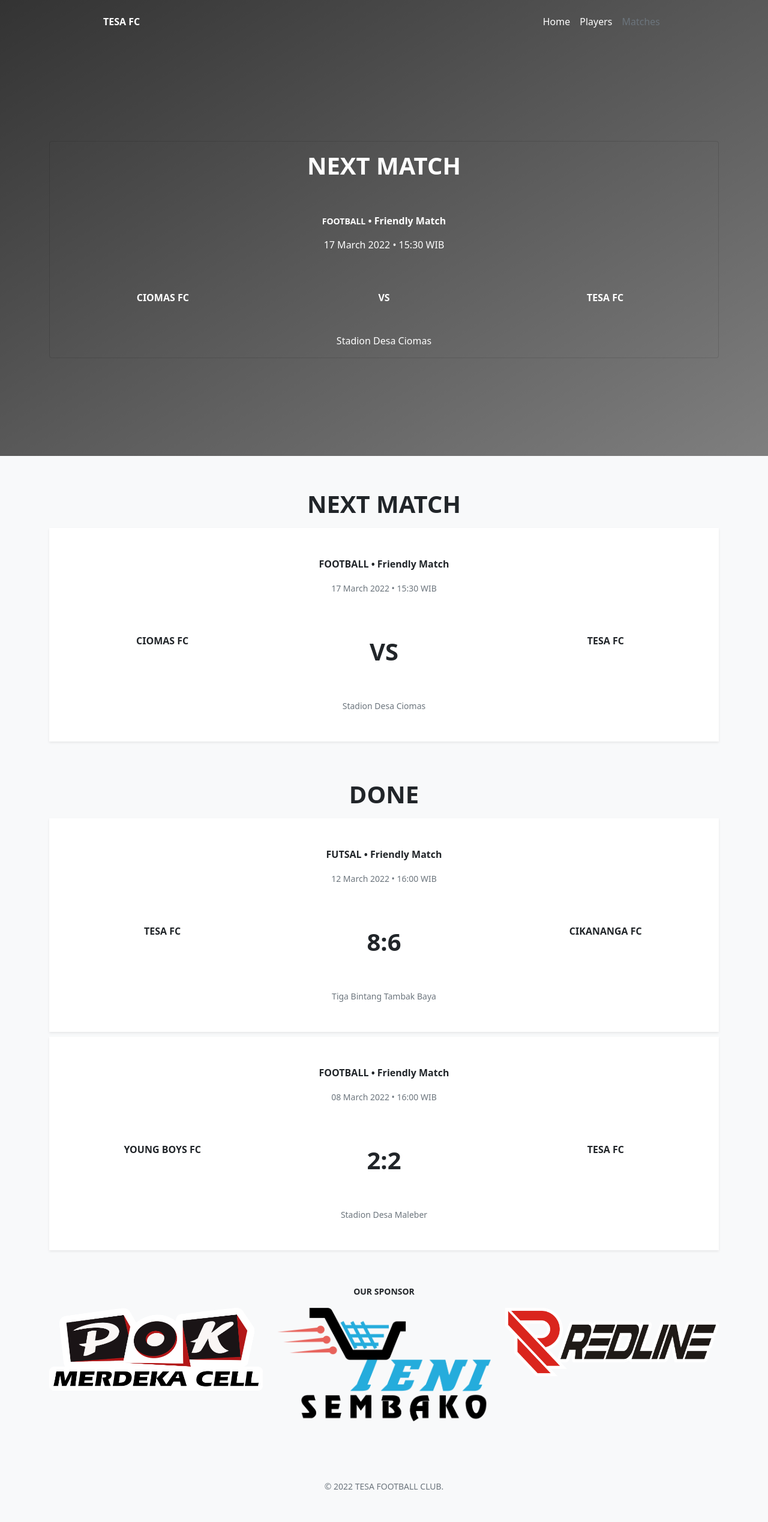
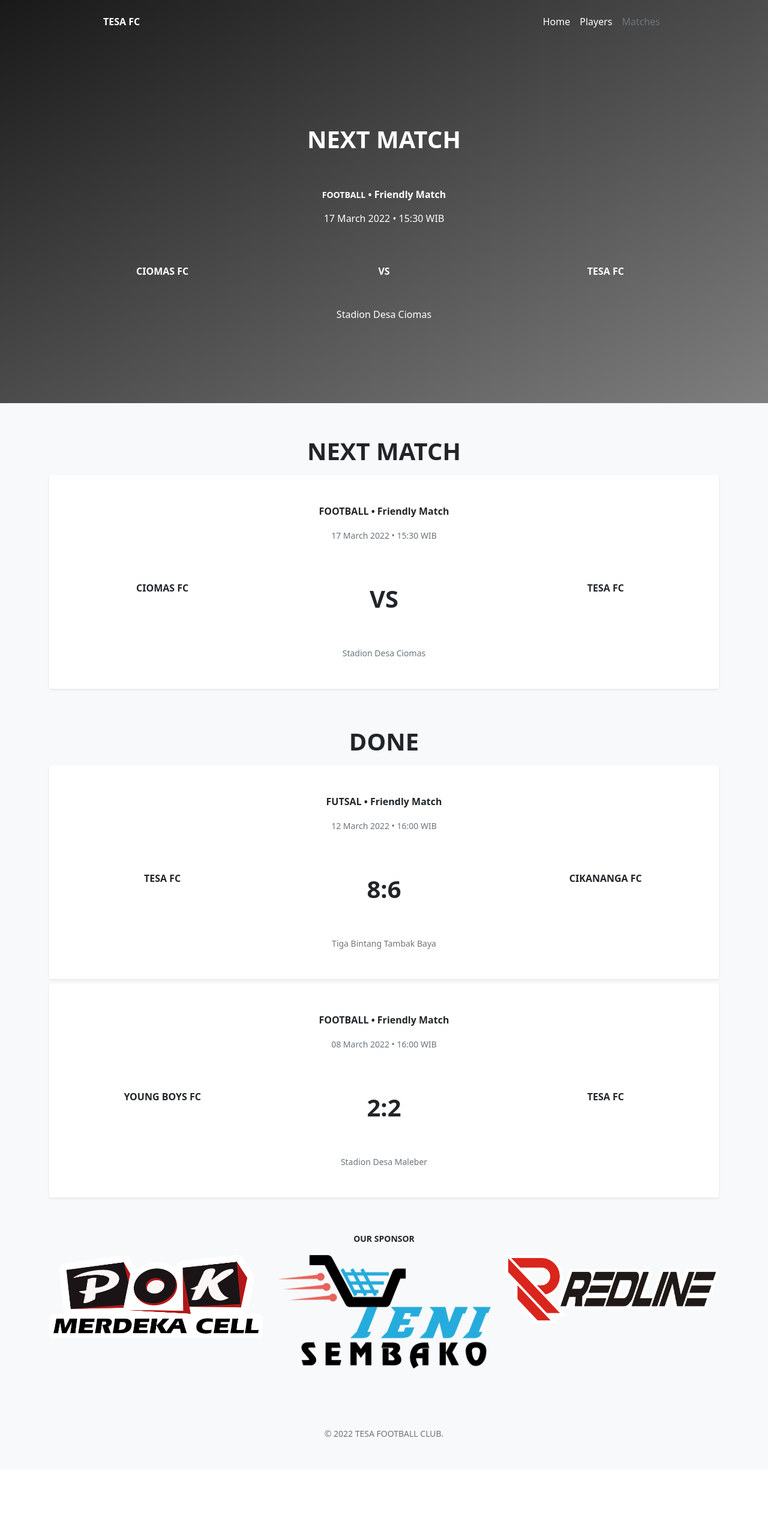
Before and after one commit to tesafc/www2, a Jekyll site: the page built from matches.html, in a window 1280 px wide. Shown: the whole page at 60% size. Built offline with Jekyll 4.4.1, drawn with Linux system fonts in a browser that asks for light colours; after the commit the page ends 2449 px from its top, so only the background shows below that.

Commit message:
Update header-match.html

```diff
--- a/_includes/header-match.html
+++ b/_includes/header-match.html
@@ -1,5 +1,5 @@
 <header>
-  <div class="text-white" style="height: 768px; background-image: linear-gradient(to bottom right, rgba(0, 0, 0, 0.8), rgba(0, 0, 0, 0.5)), url('{{ page.image }}'); background-size: cover; background-position: center; background-repeat: no-repeat;">
+  <div class="text-white" style="height: 680px; background-image: linear-gradient(to bottom right, rgba(0, 0, 0, 0.9), rgba(0, 0, 0, 0.7), rgba(0, 0, 0, 0.5)), url('{{ page.image }}'); background-size: cover; background-position: center; background-repeat: no-repeat;">
     <div class="container pt-3">
       <div class="d-flex flex-wrap align-items-center justify-content-center justify-content-md-between">
         <a href="/" class="d-flex align-items-center col-md-3 text-white text-decoration-none fw-bold">{{ site.title }}</a>
@@ -17,8 +17,8 @@
     <div class="container-sm h-100 d-flex flex-column justify-content-center text-center pb-5">
       <div class="row row-cols-1">
         <div class="col">
-          <div class="card bg-transparent text-white">
-            <div class="card-body border-0 py-3">
+          <div class="card bg-transparent text-white border-0">
+            <div class="card-body py-3">
               <h1 class="text-uppercase fw-bolder pb-5">next match</h1>
               <p class="card-text fw-bolder"><small class="text-uppercase">{{ match.type }}</small> • <span class="text-capitalize">{{ match.competition }}</span></p>
               <p class="card-text tel"><span class="text-capitalize">{{ match.date | date: "%d %B %Y • %R" | append: " WIB" }}</span></p>
```
